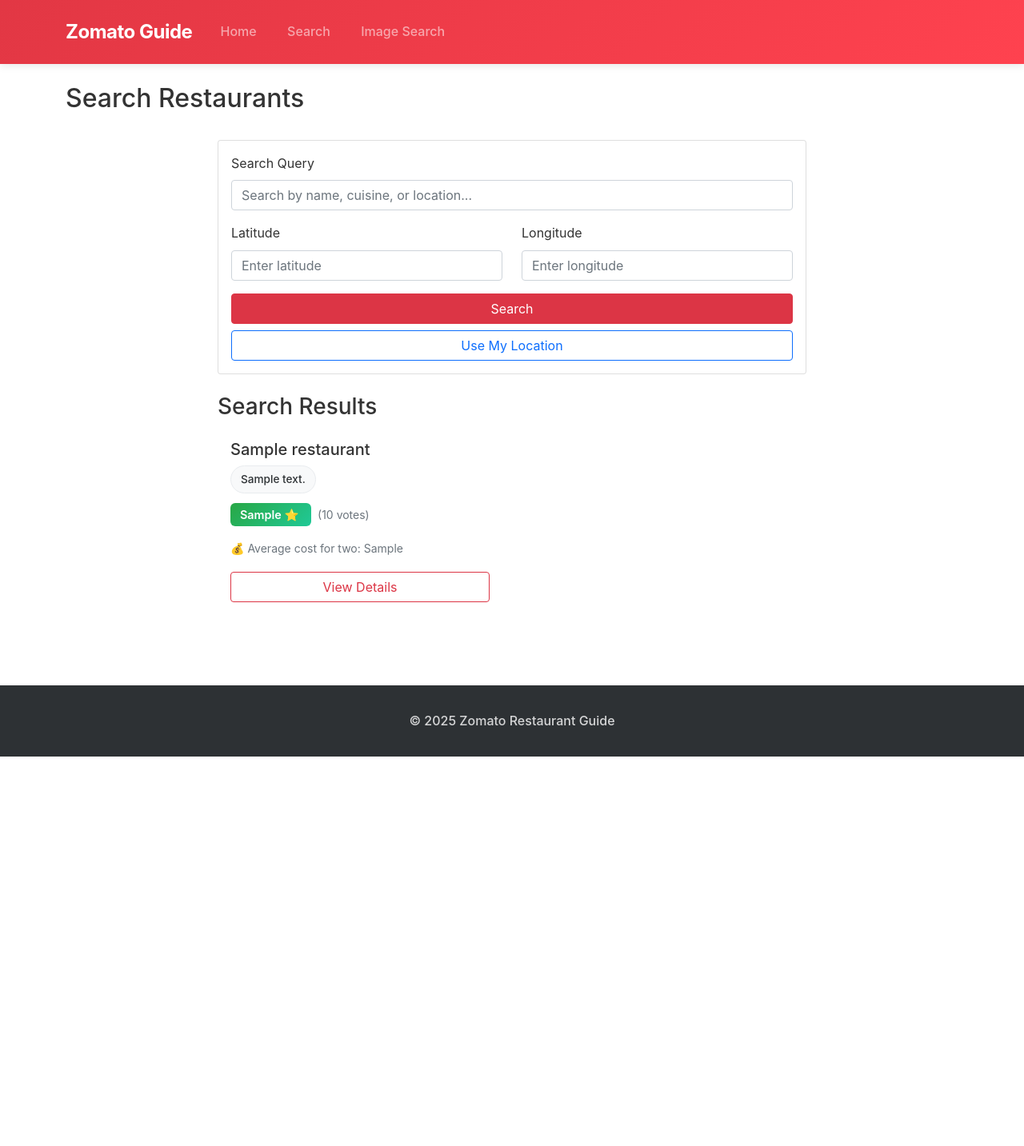
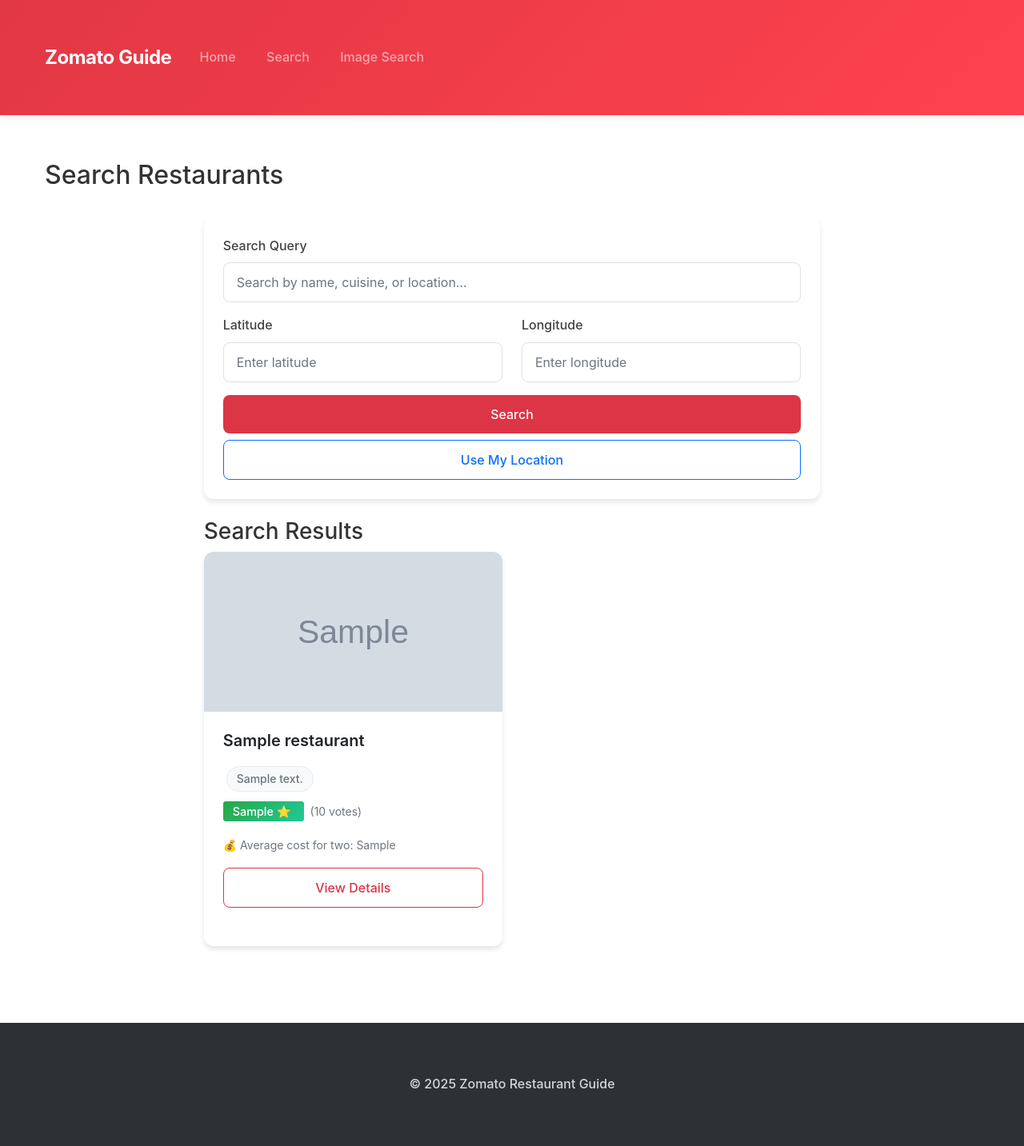
Before and after one commit to AnilKumarK26/zomato-webapp, a Flask app: page /search in a window 1280 px wide. Shown: the whole page at 80% size. Before the commit the page ends 946 px from the top, so only its background shows below. Run offline with Flask 3, Linux system fonts and the light colour scheme; grey boxes marked "Sample" are stand-in pictures; a database or web service that is not in the repository returns one stand-in record (values such as "Sample title").

Commit message:
Update search.html

```diff
--- a/templates/search.html
+++ b/templates/search.html
@@ -2,6 +2,168 @@
 {% block title %}Search - Zomato{% endblock %}
 
 {% block content %}
+<style>
+/* Main container styling */
+.container {
+    max-width: 1200px;
+    margin: 0 auto;
+    padding: 2rem 1rem;
+}
+
+/* Search card styling */
+.card {
+    border: none;
+    box-shadow: 0 4px 6px rgba(0, 0, 0, 0.1);
+    transition: transform 0.2s ease-in-out;
+    border-radius: 12px;
+}
+
+.card:hover {
+    transform: translateY(-5px);
+}
+
+.card-body {
+    padding: 1.5rem;
+}
+
+/* Form styling */
+.form-control {
+    border-radius: 8px;
+    padding: 0.75rem 1rem;
+    border: 1px solid #e0e0e0;
+    transition: border-color 0.2s ease;
+}
+
+.form-control:focus {
+    box-shadow: 0 0 0 3px rgba(220, 53, 69, 0.25);
+    border-color: #dc3545;
+}
+
+.form-label {
+    font-weight: 500;
+    color: #424242;
+    margin-bottom: 0.5rem;
+}
+
+/* Button styling */
+.btn {
+    padding: 0.75rem 1.5rem;
+    border-radius: 8px;
+    font-weight: 500;
+    transition: all 0.2s ease;
+}
+
+.btn-danger {
+    background-color: #dc3545;
+    border: none;
+}
+
+.btn-danger:hover {
+    background-color: #c82333;
+    transform: translateY(-2px);
+}
+
+.btn-outline-primary {
+    border-color: #0d6efd;
+    color: #0d6efd;
+}
+
+.btn-outline-primary:hover {
+    background-color: #0d6efd;
+    color: white;
+    transform: translateY(-2px);
+}
+
+/* Restaurant card styling */
+.restaurant-card {
+    overflow: hidden;
+}
+
+.restaurant-card .card-img-top {
+    height: 200px;
+    object-fit: cover;
+    transition: transform 0.3s ease;
+}
+
+.restaurant-card:hover .card-img-top {
+    transform: scale(1.05);
+}
+
+.restaurant-card .card-title {
+    font-size: 1.25rem;
+    font-weight: 600;
+    color: #212529;
+    margin-bottom: 1rem;
+}
+
+/* Cuisine tags styling */
+.cuisine-tag {
+    display: inline-block;
+    background-color: #f8f9fa;
+    color: #6c757d;
+    padding: 0.25rem 0.75rem;
+    border-radius: 20px;
+    font-size: 0.875rem;
+    margin: 0.25rem;
+    border: 1px solid #e9ecef;
+}
+
+/* Rating badge styling */
+.rating-badge {
+    background-color: #28a745;
+    color: white;
+    padding: 0.25rem 0.75rem;
+    border-radius: 4px;
+    font-weight: 500;
+}
+
+/* Search results section */
+.search-results {
+    margin-top: 3rem;
+}
+
+/* Responsive adjustments */
+@media (max-width: 768px) {
+    .container {
+        padding: 1rem;
+    }
+
+    .restaurant-card .card-img-top {
+        height: 160px;
+    }
+
+    .btn {
+        padding: 0.625rem 1.25rem;
+    }
+}
+
+/* Loading state for location button */
+.btn-outline-primary.loading {
+    position: relative;
+    color: transparent;
+}
+
+.btn-outline-primary.loading::after {
+    content: "";
+    position: absolute;
+    width: 16px;
+    height: 16px;
+    top: 50%;
+    left: 50%;
+    margin: -8px 0 0 -8px;
+    border: 2px solid #0d6efd;
+    border-radius: 50%;
+    border-right-color: transparent;
+    animation: spin 0.75s linear infinite;
+}
+
+@keyframes spin {
+    to {
+        transform: rotate(360deg);
+    }
+}
+</style>
+
 <div class="row mb-4">
     <div class="col-12">
         <h2>Search Restaurants</h2>
@@ -49,6 +211,12 @@
                 {% for restaurant in restaurants %}
                 <div class="col">
                     <div class="card h-100 restaurant-card">
+                        {% if restaurant.featured_image %}
+                        <img src="{{ restaurant.featured_image }}"
+                            class="card-img-top"
+                            alt="{{ restaurant['Restaurant Name'] }}"
+                            onerror="this.src='/static/restaurant-ambiance-cover.jpg'">
+                        {% endif %}
                         <div class="card-body">
                             <h5 class="card-title">{{ restaurant['Restaurant Name'] }}</h5>
                             <div class="mb-2">
@@ -80,7 +248,6 @@
         {% endif %}
     </div>
 </div>
-
 {% endblock %}
 
 {% block scripts %}
```
